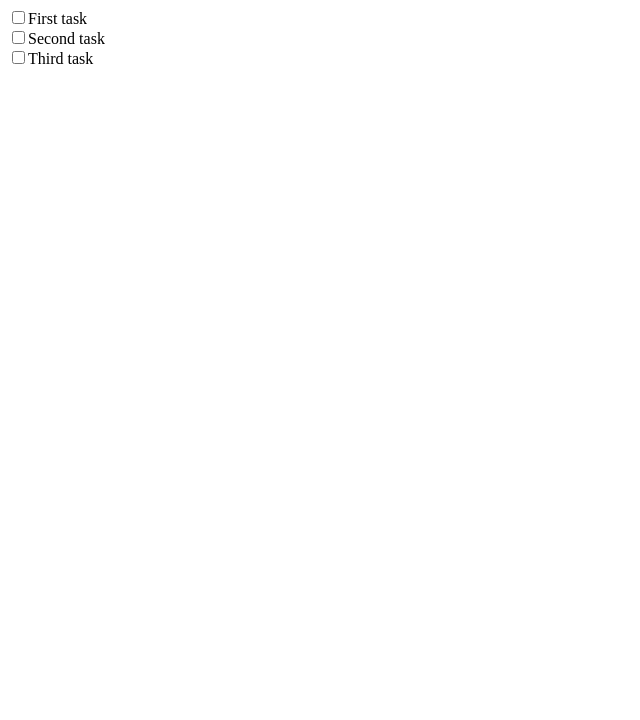
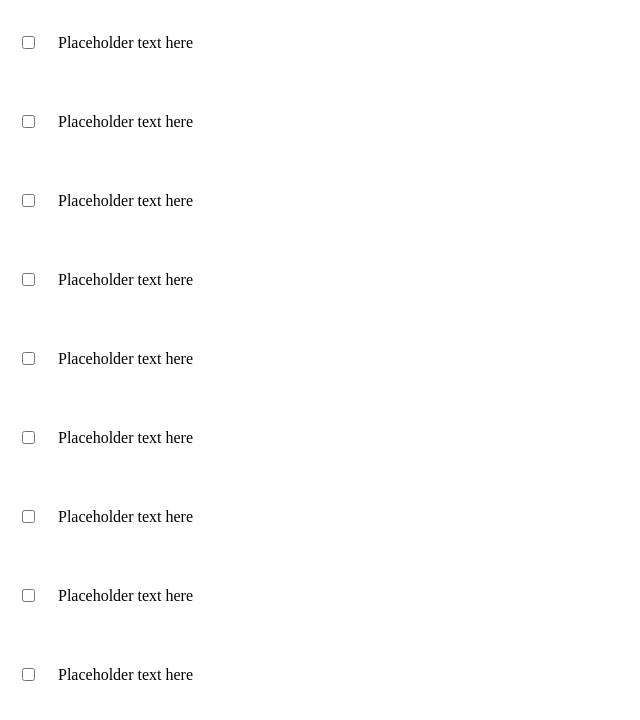
Before and after one commit to reedlex98/react-todo-app, a React app: page / in a window 1280 px wide. Shown: the top 720 px of the page, without its empty margins (0-640 px from the left). Built offline with nearby package versions, Linux system fonts and the light colour scheme.

Commit message:
phase 2 update

```diff
--- /dev/null
+++ b/app/App.js
@@ -0,0 +1,20 @@
+import React from 'react'
+import TodoItem from './components/TodoItem'
+
+const App = () => {
+    return (
+        <div className="todo">
+            <TodoItem/>
+            <TodoItem/>
+            <TodoItem/>
+            <TodoItem/>
+            <TodoItem/>
+            <TodoItem/>
+            <TodoItem/>
+            <TodoItem/>
+            <TodoItem/>
+        </div>
+    )
+}
+
+export default App
--- /dev/null
+++ b/app/components/TodoItem.js
@@ -0,0 +1,12 @@
+import React from 'react'
+
+const TodoItem = () => {
+    return (
+        <div className="todo-item">
+            <input type="checkbox" name="task"/>
+            <label htmlFor="task">Placeholder text here</label>
+        </div>
+    )
+}
+
+export default TodoItem
--- a/app/index.css
+++ b/app/index.css
@@ -3,11 +3,20 @@
     display:flex;
     flex-direction: column-reverse
 }
-.todo div{
+.todo .todo-item{
     display: flex;
+    flex-direction: row;
     align-items: center;
+    justify-content: space-between;
     margin-bottom: 10px;
+    padding: 25px 10px;
+    transition: background-color 2500ms cubic-bezier(0.075, 0.82, 0.165, 1)
 }
-.todo div label{
-    margin-left: 10px;
+.todo .todo-item:hover{
+    background-color: #d0d0d0;
+    border-bottom: 1px solid black
 }
+.todo .todo-item label{
+    margin-left: 20px;
+    margin-right: auto
+}
--- a/app/index.js
+++ b/app/index.js
@@ -1,29 +1,22 @@
+// PHASE 1
 // From scratch, initialize the React app
 // Render an <App /> component
 // Create the <App /> component from scratch
 // Have the <App /> component render 3 or 4 checkboxes with paragraphs or spans next to it
 // like you're making a todo list with some hard-coded items on it
 
+/*
+// PHASE 2
+Time to have fun styling! But first things first:
+
+1. Change the input/p combo below to be a new component called <TodoItem />. <TodoItem /> (for now) will just have the same displayed data below (every todo item is the same) hardcoded inside of it. (We'll learn soon how to make the TodoItem more flexible)
+
+2. Style up the page however you want! You're welcome to use regular CSS (in the CSS file) or inline styles, or both!
+*/
+
 import React from 'react'
 import ReactDOM from 'react-dom'
-
-const App = () => {
-    return (
-        <div className="todo">
-            <div>
-                <input type="checkbox" name="task1" value="finished"/>
-                <label htmlFor="task1">First task</label>
-            </div>
-            <div>
-                <input type="checkbox" name="task2" value="finished"/>
-                <label htmlFor="task2">Second task</label>
-            </div>
-            <div>
-                <input type="checkbox" name="task3" value="finished"/>
-                <label htmlFor="task3">Third task</label>
-            </div>
-        </div>
-    )
-}
+import App from './App'
+import './index.css'
 
 ReactDOM.render(<App/>, document.getElementById('root'))
```
